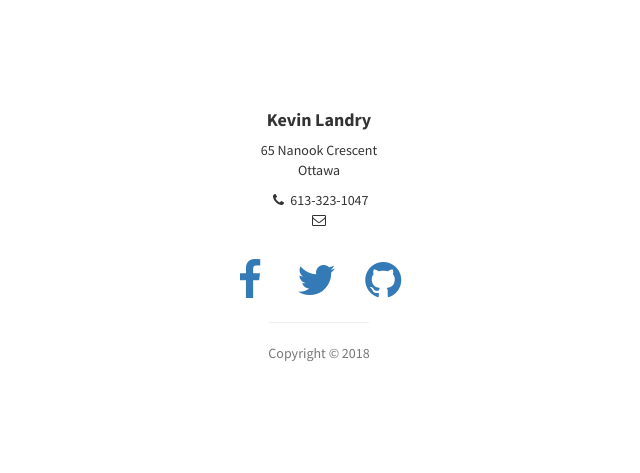
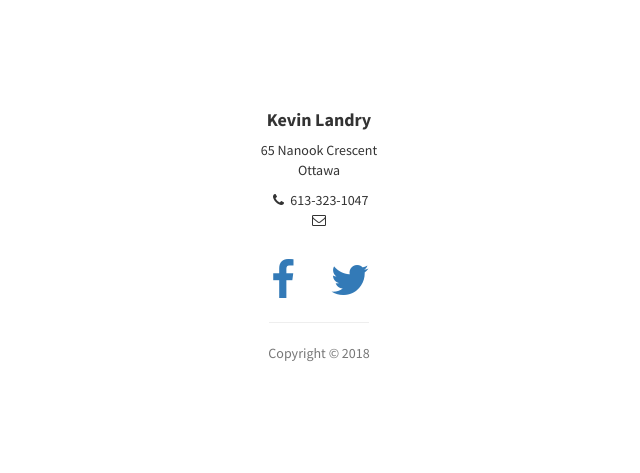
Before and after one commit to kristoferone/cklandry-construction, a Jekyll site: the page built from index.html, in a window 1280 px wide. Shown: the part 3592-4065 px from the top of the page, without its empty margins (321-961 px from the left). Built offline with Jekyll 4.4.1, drawn with Linux system fonts in a browser that asks for light colours.

Commit message:
Update footer.html

```diff
--- a/_includes/footer.html
+++ b/_includes/footer.html
@@ -22,9 +22,9 @@
           <li>
             <a href="https://twitter.com/{{ site.twitter_username }}"><i class="fa fa-twitter fa-fw fa-3x"></i></a>
           </li>
-          <li>
+          <!---<li>
             <a href="https://github.com/{{ site.github_username }}"><i class="fa fa-github fa-fw fa-3x"></i></a>
-          </li>
+          </li>-->
         </ul>
         <hr class="small">
         <p class="text-muted">Copyright &copy; {{ site.copyright }} 20{{ site.time | date: '%y' }}</p>
```
